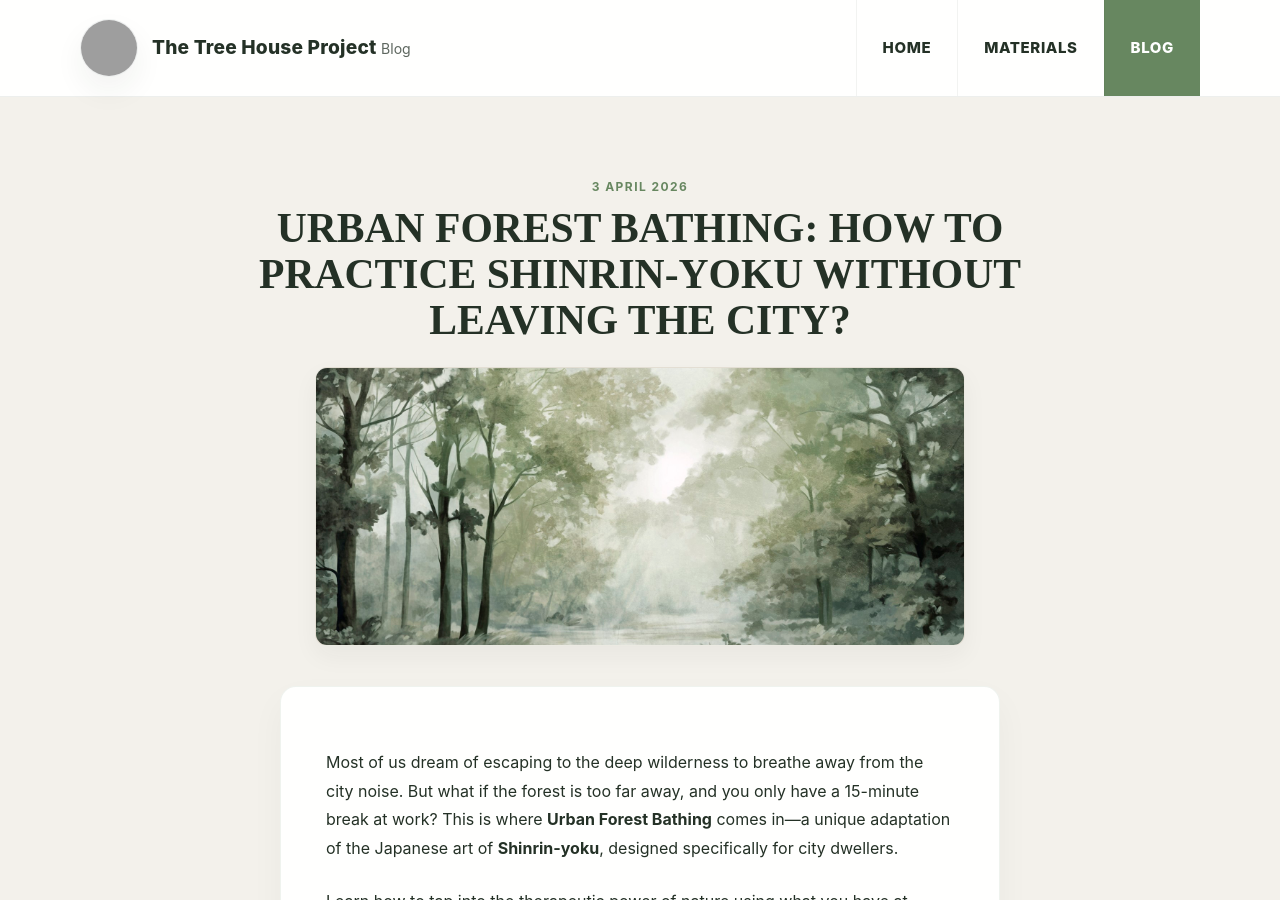
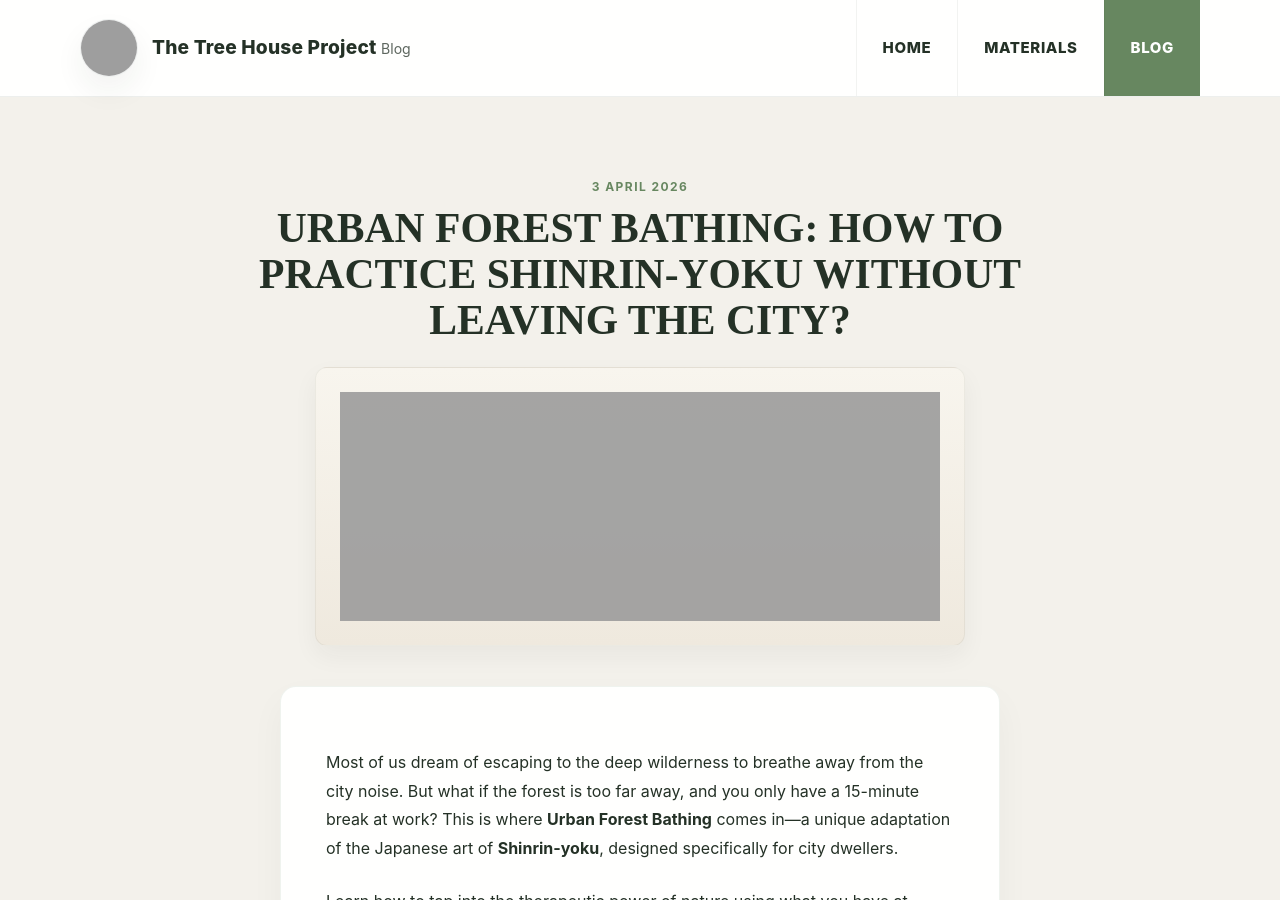
Before and after one commit to akonkia/domeknadrzewie, a Jekyll site: the page built from _posts/2026-04-03-Urban-forest-bathing-how-to-practice-Shinrin-yoku-without-leaving-the-city.en.md, in a window 1280 px wide and 900 px high. Built offline with Jekyll 4.4.1, drawn with Linux system fonts in a browser that asks for light colours; grey boxes are pictures that could not be loaded.

Commit message:
Update 2026-04-03-Urban-forest-bathing-how-to-practice-Shinrin-yoku-without-leaving-the-city.en.md

```diff
--- a/_posts/2026-04-03-Urban-forest-bathing-how-to-practice-Shinrin-yoku-without-leaving-the-city.en.md
+++ b/_posts/2026-04-03-Urban-forest-bathing-how-to-practice-Shinrin-yoku-without-leaving-the-city.en.md
@@ -4,6 +4,8 @@ title: "Urban Forest Bathing: How to Practice Shinrin-yoku Without Leaving the C
 date: 2026-04-03
 translation_id: urban-forest-bathing-2026
 lang: en
+cover: /assets/img/fallback/fallback-forest-1.jpg
+cover_alt: Leśne światło w mieście
 excerpt: "Discover how to tap into the therapeutic power of nature in the heart of the city. A guide to urban Shinrin-yoku with free mindfulness cards."
 tags: [shinrin-yoku, kąpiele leśne, uważność, urban bathing, wellbeing]
 ---
```
